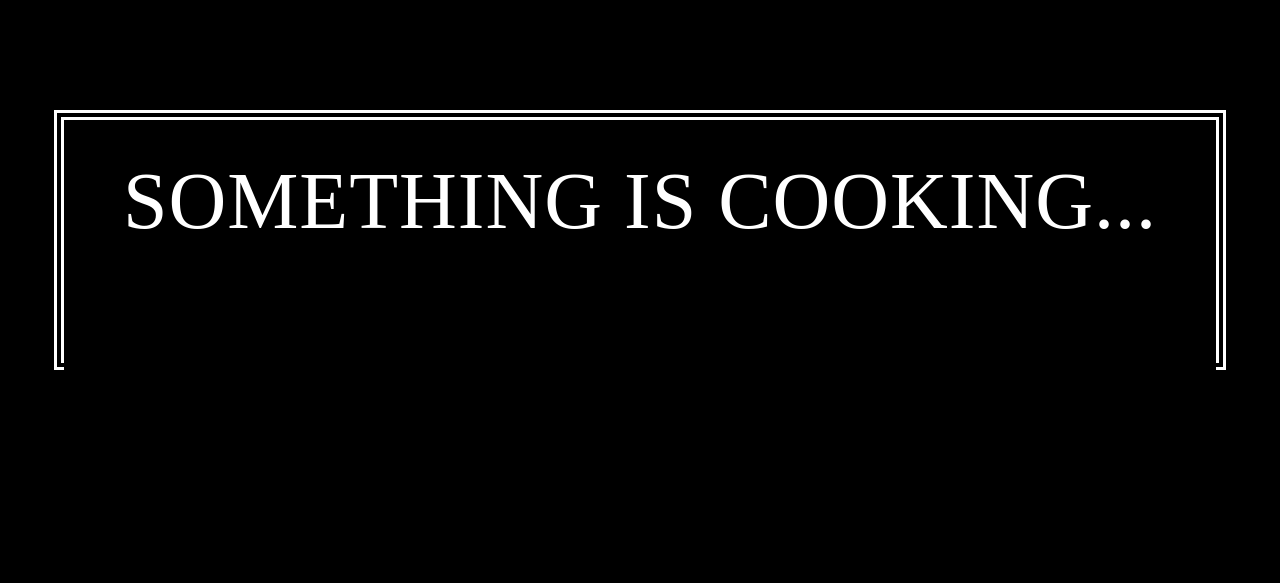
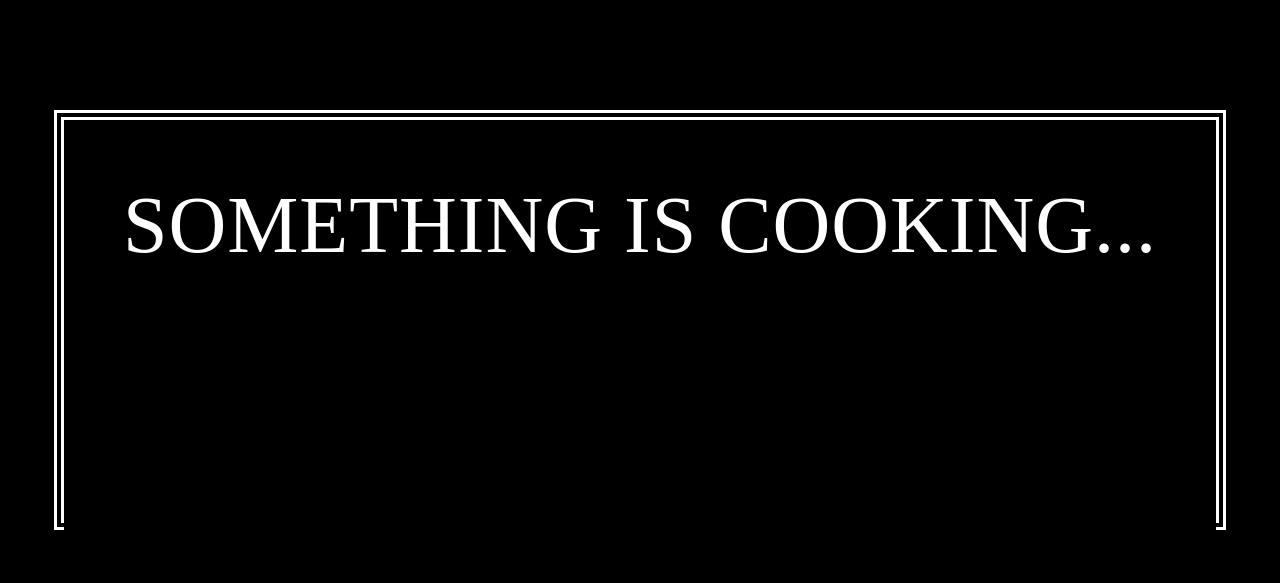
Before and after one commit to aakrity17/neupanedev, a plain HTML site: page index.html in a window 1280 px wide. Drawn offline with Linux system fonts and the light colour scheme.

Commit message:
Update style.css

```diff
--- a/style.css
+++ b/style.css
@@ -20,14 +20,11 @@
   font-size: 10vh;
   line-height: normal;
   cursor: wait;
-  height: 30vh;
+  height: 50vh;
   width: 90%;
   outline: 10px;
   outline-style: double;
   text-align: center;
-}
-.texts:hover {
-  transform: rotateY(180deg);
 }
 .text {
   position: absolute;
```
